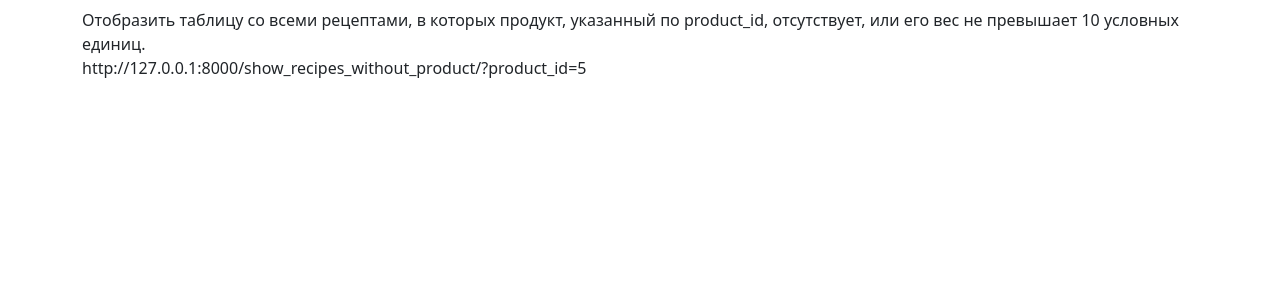
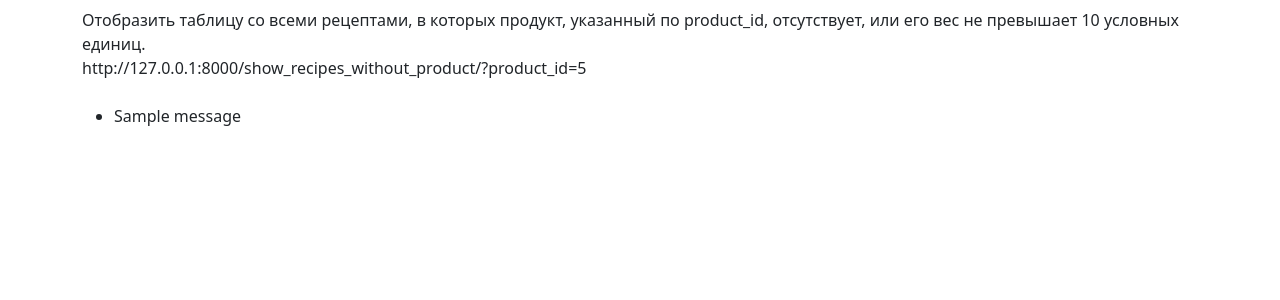
Before and after one commit to Rev-1b/MirGovoritTest, a Django app: page / in a window 1280 px wide. Shown: the part 208-508 px from the top of the page. Run offline with Django 5.2, Linux system fonts and the light colour scheme; one stand-in notice (Sample message) is shown; some libraries are stand-ins or nearby versions.

Commit message:
Added simple notifications for user actions

```diff
--- a/cooking/templates/cooking/index.html
+++ b/cooking/templates/cooking/index.html
@@ -25,8 +25,18 @@
                 Отобразить таблицу со всеми рецептами, в которых продукт, указанный по product_id, отсутствует, или его
                 вес не превышает 10 условных единиц. <br>
 
-                http://127.0.0.1:8000/show_recipes_without_product/?product_id=5
+                http://127.0.0.1:8000/show_recipes_without_product/?product_id=5<br><br>
             </div>
+            <div class="col-12">
+                {% if messages %}
+                    <ul class="messages">
+                        {% for message in messages %}
+                            <li{% if message.tags %} class="{{ message.tags }}"{% endif %}>{{ message }}</li>
+                        {% endfor %}
+                    </ul>
+                {% endif %}
+            </div>
+
         </div>
     </div>
 </section>
--- a/cooking/views.py
+++ b/cooking/views.py
@@ -1,3 +1,4 @@
+from django.contrib import messages
 from django.db.models import F, Q
 from django.http import HttpRequest
 from django.shortcuts import render, get_object_or_404
@@ -22,8 +23,11 @@ class AddProductToRecipeView(View):
 
         if recipe_products.exists():
             recipe_products.update(weight=weight)
+            messages.info(request, message=f'Вес продукта "{product_obj}", принадлежащего рецепту "{recipe_obj}" '
+                                           f'изменен на {weight} грамм')
         else:
             RecipeToProductModel.objects.create(recipe=recipe_obj, product=product_obj, weight=weight)
+            messages.info(request, message=f'Рецепту "{recipe_obj}" добавлено {weight} грамм продукта "{product_obj}"')
 
         return render(request, 'cooking/index.html')
 
@@ -32,6 +36,8 @@ class CookRecipeView(View):
     def get(self, request: HttpRequest, *args, **kwargs):
         recipe_obj = get_object_or_404(RecipeModel, id=request.GET.get(key='recipe_id', default=0))
         recipe_obj.products.update(was_cooked=F('was_cooked') + 1)
+
+        messages.info(request, message=f'Всем продуктам рецепта "{recipe_obj}" в поле "was_cooked" была добавлена 1')
 
         return render(request, 'cooking/index.html')
 
```
Also changed, not shown: db.sqlite3.
